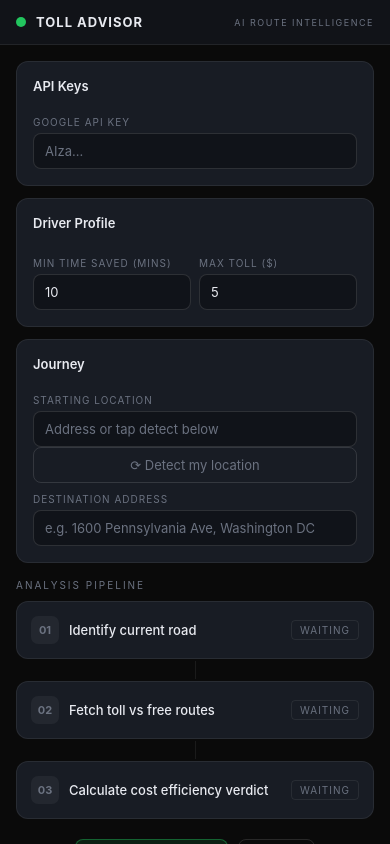
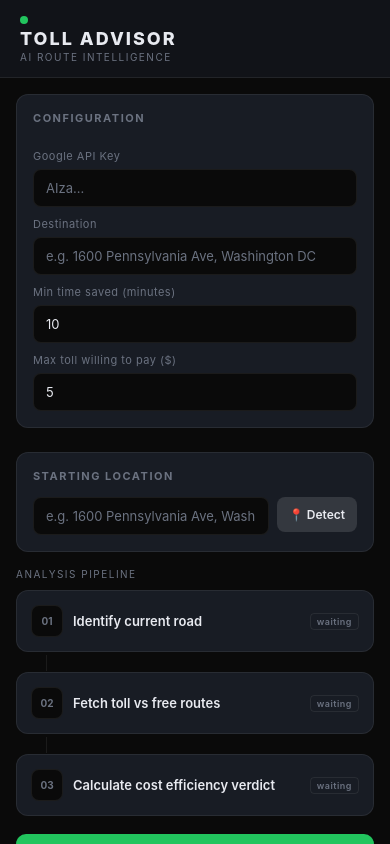
Before and after one commit to andy-chang-weris/tolladvisor, a React Native app: screen / in a window 390 px wide. Built offline with nearby package versions, Linux system fonts and the light colour scheme; what expo-notifications, expo-task-manager would draw is missing.

Commit message:
modified get decision point logic

```diff
--- a/App.js
+++ b/App.js
@@ -165,7 +165,9 @@
   const headers = {
     'Content-Type':      'application/json',
     'X-Goog-Api-Key':    googleKey,
-    'X-Goog-FieldMask':  'routes.duration,routes.distanceMeters,routes.description,routes.travelAdvisory.tollInfo,routes.legs.steps.startLocation,routes.legs.steps.navigationInstruction,routes.routeLabels',
+    // CHANGE 1: added routes.polyline.encodedPolyline to FieldMask so the
+    // full encoded polyline is returned for precise divergence detection.
+    'X-Goog-FieldMask':  'routes.duration,routes.distanceMeters,routes.description,routes.travelAdvisory.tollInfo,routes.legs.steps.startLocation,routes.legs.steps.navigationInstruction,routes.routeLabels,routes.polyline.encodedPolyline',
   };
 
   const [tollRes, freeRes] = await Promise.all([
@@ -295,11 +297,45 @@
 }
 
 // ── Decision point extraction ──────────────────────────────────────────────
-// Finds where the toll route and free route diverge by comparing step
-// coordinates. The last point where both routes are still within 200m of
-// each other is the decision point — the last moment the driver can still
-// choose either road. Falls back to the toll route's second step if only
-// one route is available, or to a small offset from origin as a last resort.
+// CHANGE 2: Added decodePolyline() — converts a Google encoded polyline string
+// into hundreds of dense lat/lng points along the actual road geometry.
+// This replaces the sparse step-based approach (one point per maneuver) with
+// a dense point-by-point comparison for far more precise divergence detection.
+// Algorithm: https://developers.google.com/maps/documentation/utilities/polylinealgorithm
+
+function decodePolyline(encoded) {
+  const points = [];
+  let index = 0;
+  let lat = 0;
+  let lng = 0;
+
+  while (index < encoded.length) {
+    let shift = 0;
+    let result = 0;
+    let byte;
+    do {
+      byte = encoded.charCodeAt(index++) - 63;
+      result |= (byte & 0x1f) << shift;
+      shift += 5;
+    } while (byte >= 0x20);
+    const deltaLat = (result & 1) ? ~(result >> 1) : (result >> 1);
+    lat += deltaLat;
+
+    shift = 0;
+    result = 0;
+    do {
+      byte = encoded.charCodeAt(index++) - 63;
+      result |= (byte & 0x1f) << shift;
+      shift += 5;
+    } while (byte >= 0x20);
+    const deltaLng = (result & 1) ? ~(result >> 1) : (result >> 1);
+    lng += deltaLng;
+
+    points.push({ latitude: lat / 1e5, longitude: lng / 1e5 });
+  }
+
+  return points;
+}
 
 function haversineMetres(lat1, lng1, lat2, lng2) {
   const R   = 6371000;
@@ -311,24 +347,30 @@
   return R * 2 * Math.atan2(Math.sqrt(a), Math.sqrt(1 - a));
 }
 
-function extractStepLocations(route) {
-  const steps = route?.legs?.[0]?.steps ?? [];
-  return steps
-    .map(step => step.startLocation?.latLng ?? null)
-    .filter(Boolean);
-}
+// CHANGE 3: Replaced extractStepLocations() + old getDecisionPoint() with a
+// polyline-based implementation.
+//
+// Key improvements over the previous version:
+//   - Uses decoded polyline points (dense) instead of step startLocations (sparse)
+//   - Threshold tightened from 200m to 25m — reliable now that points are dense
+//   - Added `diverged` flag so we know whether a real split was found
+//   - If routes never diverge (share same road the whole way), falls back to
+//     an early-trip point rather than silently returning the last step, which
+//     was the bug in the previous version
 
 function getDecisionPoint(tollRoute, freeRoute, originLat, originLng) {
-  // If we have both routes, find where they diverge
   if (tollRoute && freeRoute) {
-    const tollPts = extractStepLocations(tollRoute);
-    const freePts = extractStepLocations(freeRoute);
+    const tollEncoded = tollRoute.polyline?.encodedPolyline;
+    const freeEncoded = freeRoute.polyline?.encodedPolyline;
+
+    if (tollEncoded && freeEncoded) {
+      const tollPts = decodePolyline(tollEncoded);
+      const freePts = decodePolyline(freeEncoded);
 
       if (tollPts.length > 0 && freePts.length > 0) {
-      // For each toll step, find the closest free step.
-      // Walk forward until the closest free step is more than 200m away —
-      // that's the divergence. Use the toll step just before it.
+        const DIVERGENCE_METRES = 25; // tight threshold — reliable with dense polyline points
         let lastSharedTollPt = tollPts[0];
+        let diverged = false;
 
         for (const tollPt of tollPts) {
           const closestFreeDist = Math.min(
@@ -336,11 +378,24 @@
               haversineMetres(tollPt.latitude, tollPt.longitude, fp.latitude, fp.longitude)
             )
           );
-        if (closestFreeDist > 200) break; // routes have diverged
+          if (closestFreeDist > DIVERGENCE_METRES) {
+            diverged = true;
+            break;
+          }
           lastSharedTollPt = tollPt;
         }
 
+        if (diverged) {
           return { latitude: lastSharedTollPt.latitude, longitude: lastSharedTollPt.longitude };
+        }
+
+        // Routes never diverged — no meaningful decision point exists on this trip.
+        // Return a point early in the toll route so the geofence fires near the
+        // start of the journey and the driver gets the advisory immediately.
+        if (tollPts.length >= 2) {
+          return { latitude: tollPts[1].latitude, longitude: tollPts[1].longitude };
+        }
+      }
     }
   }
 
@@ -554,8 +609,8 @@
 
   async function runAnalysis() {
     setError('');
-    if (!googleKey)          { setError('Google API key is required.'); return; }
-    if (!destination)        { setError('Please enter a destination address.'); return; }
+    if (!googleKey)           { setError('Google API key is required.'); return; }
+    if (!destination)         { setError('Please enter a destination address.'); return; }
     if (!locationText.trim()) { setError('Please enter or detect a starting location.'); return; }
 
     setAnalysing(true);
@@ -683,54 +738,35 @@
         <Text style={s.logoSub}>AI ROUTE INTELLIGENCE</Text>
       </View>
 
-      <KeyboardAvoidingView style={{ flex: 1 }} behavior={Platform.OS === 'ios' ? 'padding' : undefined}>
-        <ScrollView style={s.scroll} contentContainerStyle={s.container} keyboardShouldPersistTaps="handled">
+      <KeyboardAvoidingView style={{ flex: 1 }} behavior={Platform.OS === 'ios' ? 'padding' : 'height'}>
+        <ScrollView style={s.scroll} contentContainerStyle={s.scrollContent} keyboardShouldPersistTaps="handled">
 
-          {/* API Key */}
           <Card>
-            <CardTitle>API Keys</CardTitle>
+            <CardTitle>Configuration</CardTitle>
             <Label>Google API Key</Label>
             <FieldInput value={googleKey} onChangeText={setGoogleKey} placeholder="AIza..." secureTextEntry />
+            <Label>Destination</Label>
+            <FieldInput value={destination} onChangeText={setDestination} placeholder='e.g. 1600 Pennsylvania Ave, Washington DC' />
+            <Label>Min time saved (minutes)</Label>
+            <FieldInput value={minTimeSaved} onChangeText={setMinTimeSaved} keyboardType="numeric" placeholder="10" />
+            <Label>Max toll willing to pay ($)</Label>
+            <FieldInput value={maxToll} onChangeText={setMaxToll} keyboardType="numeric" placeholder="5" />
           </Card>
 
-          {/* Driver Profile */}
-          <Card>
-            <CardTitle>Driver Profile</CardTitle>
-            <View style={s.row}>
-              <View style={{ flex: 1, marginRight: 8 }}>
-                <Label>Min time saved (mins)</Label>
-                <FieldInput value={minTimeSaved} onChangeText={setMinTimeSaved} keyboardType="numeric" placeholder="10" />
-              </View>
+          <Card style={{ marginTop: 12 }}>
+            <CardTitle>Starting Location</CardTitle>
+            <View style={s.locRow}>
               <View style={{ flex: 1 }}>
-                <Label>Max toll ($)</Label>
-                <FieldInput value={maxToll} onChangeText={setMaxToll} keyboardType="numeric" placeholder="5" />
-              </View>
-            </View>
-          </Card>
-
-          {/* Journey */}
-          <Card>
-            <CardTitle>Journey</CardTitle>
-            <Label>Starting location</Label>
                 <FieldInput
                   value={locationText}
-              onChangeText={(text) => {
-                setLocationText(text);
-                setLocationMode('manual');
-                setCurrentLat(null);
-                setCurrentLng(null);
-              }}
-              placeholder="Address or tap detect below"
+                  onChangeText={t => { setLocationText(t); setLocationMode('manual'); }}
+                  placeholder='e.g. 1600 Pennsylvania Ave, Washington DC'
                 />
-            <TouchableOpacity style={s.ghostBtn} onPress={detectLocation} activeOpacity={0.7}>
-              <Text style={s.ghostBtnText}>⟳ Detect my location</Text>
+              </View>
+              <TouchableOpacity style={s.locBtn} onPress={detectLocation} activeOpacity={0.8}>
+                <Text style={s.locBtnText}>📍 Detect</Text>
               </TouchableOpacity>
-            <Label>Destination address</Label>
-            <FieldInput
-              value={destination}
-              onChangeText={setDestination}
-              placeholder="e.g. 1600 Pennsylvania Ave, Washington DC"
-            />
+            </View>
           </Card>
 
           {/* Pipeline */}
@@ -794,15 +830,13 @@
               activeOpacity={0.8}
             >
               {analysing
-                ? <ActivityIndicator color={C.green} size="small" />
-                : <Text style={s.primaryBtnText}>→ Analyse route</Text>
+                ? <ActivityIndicator color="#000" />
+                : <Text style={s.primaryBtnText}>Analyse Route</Text>
               }
-            </TouchableOpacity>
-            <TouchableOpacity style={s.ghostBtn} onPress={resetAll} activeOpacity={0.7}>
-              <Text style={s.ghostBtnText}>Reset</Text>
             </TouchableOpacity>
           </View>
 
+          <View style={{ height: 40 }} />
         </ScrollView>
       </KeyboardAvoidingView>
     </SafeAreaView>
@@ -811,41 +845,45 @@
 
 // ── Styles ─────────────────────────────────────────────────────────────────
 const s = StyleSheet.create({
-  safe:       { flex: 1, backgroundColor: C.dark },
-  scroll:     { flex: 1, backgroundColor: C.black },
-  container:  { padding: 16, paddingBottom: 60 },
+  safe:           { flex: 1, backgroundColor: C.black },
+  topbar:         { backgroundColor: C.dark, paddingHorizontal: 20, paddingTop: 16, paddingBottom: 14, borderBottomWidth: 1, borderBottomColor: C.border },
+  logoDot:        { width: 8, height: 8, borderRadius: 4, backgroundColor: C.green, marginBottom: 4 },
+  logoText:       { fontSize: 18, fontWeight: '800', color: C.text, letterSpacing: 2 },
+  logoSub:        { fontSize: 10, color: C.muted, letterSpacing: 1.5, marginTop: 2 },
 
-  topbar:     { flexDirection: 'row', alignItems: 'center', gap: 10, paddingHorizontal: 16, paddingVertical: 14, borderBottomWidth: 1, borderBottomColor: C.border, backgroundColor: C.dark },
-  logoDot:    { width: 10, height: 10, borderRadius: 5, backgroundColor: C.green },
-  logoText:   { fontSize: 13, fontWeight: '700', color: C.text, letterSpacing: 1 },
-  logoSub:    { marginLeft: 'auto', fontSize: 9, color: C.muted, letterSpacing: 1.5 },
+  scroll:         { flex: 1 },
+  scrollContent:  { padding: 16 },
 
-  card:       { backgroundColor: C.panel, borderWidth: 1, borderColor: C.border, borderRadius: 12, padding: 16, marginBottom: 12 },
-  cardTitle:  { fontSize: 13, fontWeight: '600', color: C.text, marginBottom: 12 },
+  card:           { backgroundColor: C.panel, borderWidth: 1, borderColor: C.border, borderRadius: 12, padding: 16, marginBottom: 12 },
+  cardTitle:      { fontSize: 11, fontWeight: '700', color: C.muted, letterSpacing: 1.5, textTransform: 'uppercase', marginBottom: 14 },
 
-  label:         { fontSize: 10, color: C.muted, letterSpacing: 1, textTransform: 'uppercase', marginBottom: 5, marginTop: 10 },
-  input:         { backgroundColor: 'rgba(0,0,0,0.3)', borderWidth: 1, borderColor: C.border2, borderRadius: 8, paddingHorizontal: 11, paddingVertical: 9, color: C.text, fontSize: 13 },
-  inputFocused:  { borderColor: C.green },
-  inputDisabled: { color: C.muted },
-  row:           { flexDirection: 'row', marginTop: 4 },
+  label:          { fontSize: 11, color: C.muted, marginBottom: 6, marginTop: 10, letterSpacing: 0.5 },
+  input:          { backgroundColor: C.black, borderWidth: 1, borderColor: C.border, borderRadius: 8, color: C.text, paddingHorizontal: 12, paddingVertical: 10, fontSize: 13 },
+  inputFocused:   { borderColor: C.border2 },
+  inputDisabled:  { opacity: 0.5 },
 
-  sectionLabel: { fontSize: 10, color: C.muted, textTransform: 'uppercase', letterSpacing: 2, marginBottom: 10, marginTop: 4 },
+  locRow:         { flexDirection: 'row', gap: 8, alignItems: 'flex-start' },
+  locBtn:         { backgroundColor: C.border2, borderRadius: 8, paddingHorizontal: 12, paddingVertical: 10, justifyContent: 'center' },
+  locBtnText:     { color: C.text, fontSize: 12, fontWeight: '600' },
 
-  step:         { backgroundColor: C.panel, borderWidth: 1, borderColor: C.border, borderRadius: 12, padding: 14 },
-  stepRow:      { flexDirection: 'row', alignItems: 'center', gap: 10 },
-  stepIcon:     { width: 28, height: 28, borderRadius: 7, backgroundColor: 'rgba(255,255,255,0.05)', alignItems: 'center', justifyContent: 'center' },
-  stepIconText: { fontSize: 11, fontWeight: '700', color: C.muted },
-  stepTitle:    { fontSize: 13, fontWeight: '500', color: C.text, flex: 1 },
-  stepBody:     { marginTop: 12, paddingTop: 12, borderTopWidth: 1, borderTopColor: C.border },
-  pill:         { flexDirection: 'row', alignItems: 'center', paddingHorizontal: 8, paddingVertical: 3, borderRadius: 4, borderWidth: 1, borderColor: C.border },
-  pillText:     { fontSize: 10, letterSpacing: 1, textTransform: 'uppercase' },
-  connector:    { width: 1, height: 18, backgroundColor: C.border, alignSelf: 'center', marginVertical: 2 },
+  sectionLabel:   { fontSize: 10, color: C.muted, letterSpacing: 1.5, textTransform: 'uppercase', marginBottom: 10, marginTop: 4 },
 
-  roadBadge:     { flexDirection: 'row', alignItems: 'center', gap: 6, backgroundColor: 'rgba(255,255,255,0.05)', borderWidth: 1, borderColor: C.border2, borderRadius: 6, paddingHorizontal: 10, paddingVertical: 5, alignSelf: 'flex-start', marginBottom: 6 },
-  roadDot:       { width: 7, height: 7, borderRadius: 4, backgroundColor: C.green },
-  roadBadgeText: { fontSize: 12, color: C.text },
-  roadFormatted: { fontSize: 12, color: C.muted, marginTop: 2 },
-  roadMethod:    { fontSize: 10, color: C.muted, opacity: 0.7, marginTop: 3 },
+  step:           { backgroundColor: C.panel, borderWidth: 1, borderRadius: 12, padding: 14, marginBottom: 2 },
+  stepRow:        { flexDirection: 'row', alignItems: 'center', gap: 10 },
+  stepIcon:       { width: 32, height: 32, borderRadius: 8, backgroundColor: C.black, borderWidth: 1, borderColor: C.border, alignItems: 'center', justifyContent: 'center' },
+  stepIconText:   { fontSize: 10, fontWeight: '700', color: C.muted },
+  stepTitle:      { flex: 1, fontSize: 13, fontWeight: '600', color: C.text },
+  stepBody:       { marginTop: 12 },
+  pill:           { borderWidth: 1, borderRadius: 4, paddingHorizontal: 6, paddingVertical: 2 },
+  pillText:       { fontSize: 9, fontWeight: '600', letterSpacing: 0.5 },
+
+  connector:      { width: 1, height: 16, backgroundColor: C.border, marginLeft: 30, marginVertical: 1 },
+
+  roadBadge:      { flexDirection: 'row', alignItems: 'center', gap: 6, backgroundColor: C.border2, borderRadius: 6, paddingHorizontal: 10, paddingVertical: 5, alignSelf: 'flex-start', marginBottom: 6 },
+  roadDot:        { width: 7, height: 7, borderRadius: 4, backgroundColor: C.green },
+  roadBadgeText:  { fontSize: 12, color: C.text },
+  roadFormatted:  { fontSize: 12, color: C.muted, marginTop: 2 },
+  roadMethod:     { fontSize: 10, color: C.muted, opacity: 0.7, marginTop: 3 },
 
   routesGrid:     { flexDirection: 'row', gap: 8 },
   routeCard:      { flex: 1, borderWidth: 1, borderRadius: 10, padding: 10 },
@@ -861,23 +899,21 @@
   verdictLabel:     { fontSize: 10, fontWeight: '700', letterSpacing: 1, textTransform: 'uppercase', marginBottom: 6 },
   verdictText:      { fontSize: 13, color: C.text, lineHeight: 20, marginBottom: 12 },
   verdictStats:     { flexDirection: 'row', gap: 6 },
-  verdictStat:      { flex: 1, alignItems: 'center', backgroundColor: 'rgba(0,0,0,0.2)', borderRadius: 6, paddingVertical: 8 },
-  verdictStatNum:   { fontSize: 20, fontWeight: '700' },
-  verdictStatLabel: { fontSize: 9, color: C.muted, letterSpacing: 1, marginTop: 2 },
+  verdictStat:      { flex: 1, alignItems: 'center', backgroundColor: C.black, borderRadius: 8, padding: 10 },
+  verdictStatNum:   { fontSize: 20, fontWeight: '800', marginBottom: 4 },
+  verdictStatLabel: { fontSize: 9, color: C.muted, letterSpacing: 1 },
 
-  notifBar:    { backgroundColor: C.greenD, borderWidth: 1, borderColor: C.greenB, borderRadius: 8, padding: 10, marginTop: 10, alignItems: 'center' },
-  notifText:   { fontSize: 12, color: C.green },
+  notifBar:       { backgroundColor: 'rgba(34,197,94,0.1)', borderWidth: 1, borderColor: 'rgba(34,197,94,0.3)', borderRadius: 8, padding: 12, marginTop: 12 },
+  notifText:      { fontSize: 12, color: C.green, textAlign: 'center' },
 
-  geofenceBar:  { backgroundColor: C.amberD, borderWidth: 1, borderColor: 'rgba(245,158,11,0.25)', borderRadius: 8, padding: 10, marginTop: 8 },
-  geofenceText: { fontSize: 12, color: C.amber, textAlign: 'center' },
+  geofenceBar:    { backgroundColor: 'rgba(59,130,246,0.1)', borderWidth: 1, borderColor: 'rgba(59,130,246,0.3)', borderRadius: 8, padding: 12, marginTop: 8 },
+  geofenceText:   { fontSize: 12, color: C.blue, textAlign: 'center' },
 
-  errorBar:   { backgroundColor: C.redD, borderWidth: 1, borderColor: 'rgba(239,68,68,0.3)', borderRadius: 8, padding: 12, marginTop: 12 },
-  errorText:  { fontSize: 13, color: '#fca5a5' },
+  errorBar:       { backgroundColor: C.redD, borderWidth: 1, borderColor: 'rgba(239,68,68,0.3)', borderRadius: 8, padding: 12, marginTop: 12 },
+  errorText:      { fontSize: 12, color: C.red },
 
-  btnRow:         { flexDirection: 'row', gap: 10, marginTop: 20, justifyContent: 'center' },
-  primaryBtn:     { backgroundColor: C.greenD, borderWidth: 1, borderColor: 'rgba(34,197,94,0.4)', borderRadius: 8, paddingHorizontal: 24, paddingVertical: 12, alignItems: 'center', justifyContent: 'center', minWidth: 140 },
-  primaryBtnText: { color: C.green, fontSize: 13, fontWeight: '600' },
-  ghostBtn:       { backgroundColor: 'transparent', borderWidth: 1, borderColor: C.border2, borderRadius: 8, paddingHorizontal: 20, paddingVertical: 9, alignItems: 'center', justifyContent: 'center' },
-  ghostBtnText:   { color: C.muted, fontSize: 13 },
-  btnDisabled:    { opacity: 0.35 },
+  btnRow:         { marginTop: 16 },
+  primaryBtn:     { backgroundColor: C.green, borderRadius: 10, paddingVertical: 14, alignItems: 'center' },
+  primaryBtnText: { fontSize: 15, fontWeight: '700', color: '#000', letterSpacing: 0.5 },
+  btnDisabled:    { opacity: 0.5 },
 });
--- a/package.json
+++ b/package.json
@@ -15,6 +15,7 @@
     "expo-notifications": "~0.32.17",
     "expo-status-bar": "~3.0.9",
     "expo-task-manager": "~14.0.9",
+    "expo-updates": "~29.0.18",
     "react": "19.1.0",
     "react-native": "0.81.5"
   },
```
Also changed, not shown: app.json (+22 -1 lines), 1 other file (tests, documents, lock files or other folders). Lines whose indentation alone changed are shown as unchanged.
